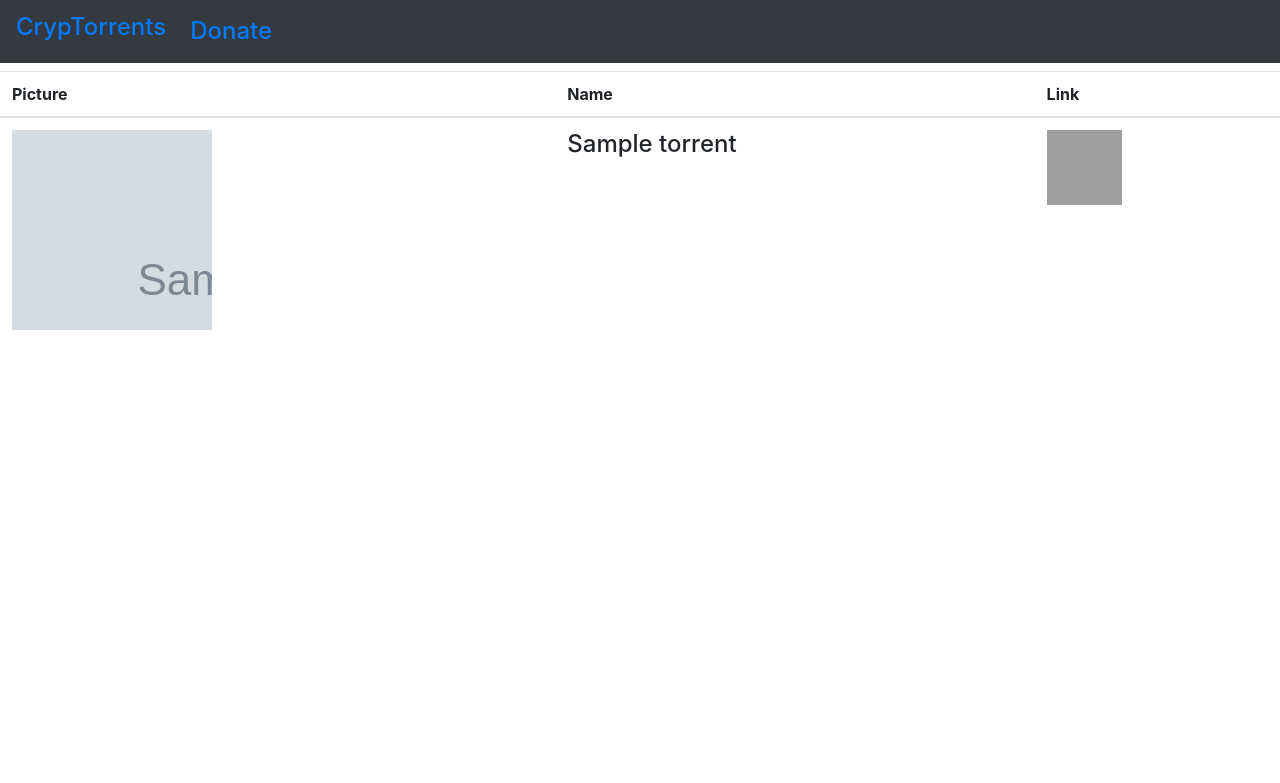
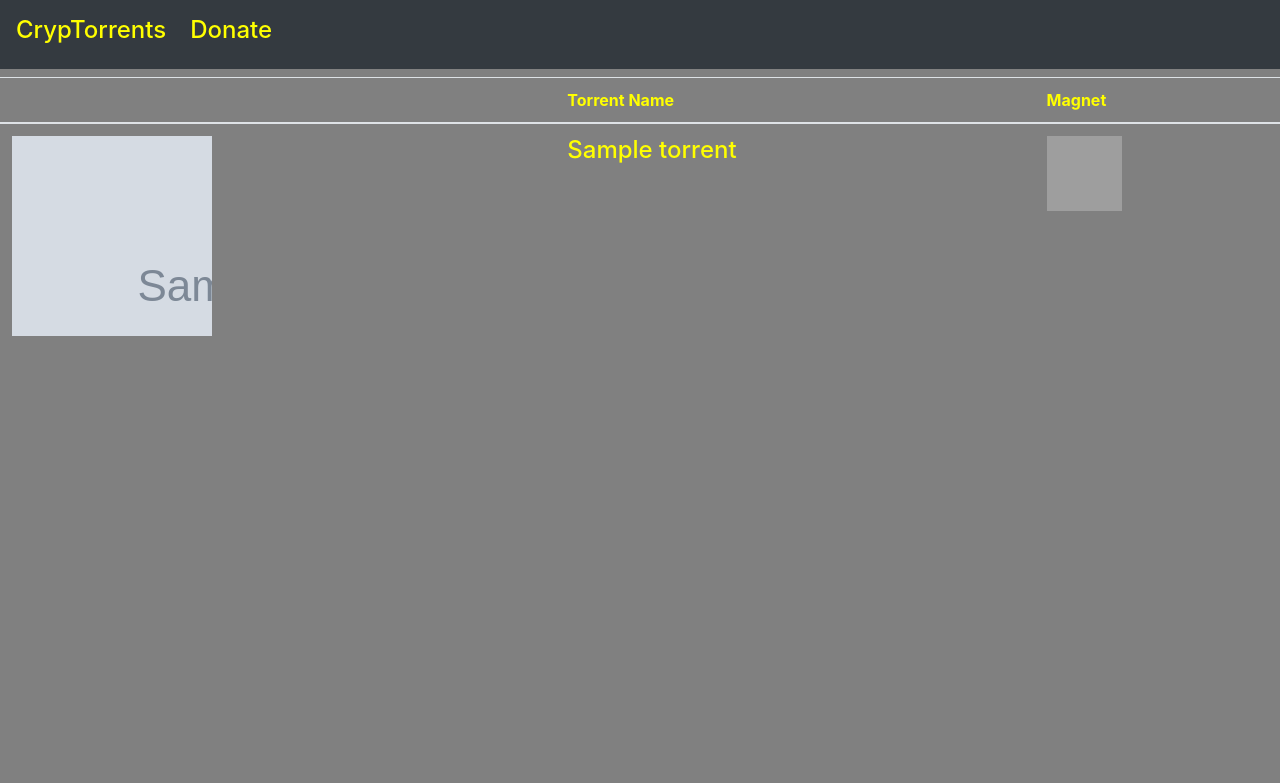
Before and after one commit to Jfmor/CrypTorrents---FastAPI, a FastAPI app: template src/templates/torrent.html in a window 1280 px wide. Shown: the top 783 px of the page. Run offline with FastAPI, Linux system fonts and the light colour scheme; the template is opened without the code that fills it: most values are stand-ins (such as "Sample title", 1, 10 or a date in 2020); grey boxes marked "Sample" are stand-in pictures; some libraries are stand-ins or nearby versions; grey boxes are pictures that could not be loaded.

Commit message:
CSS Style changes into more of a Dark Theme.

```diff
--- a/src/main.py
+++ b/src/main.py
@@ -4,6 +4,7 @@ from fastapi import FastAPI
 from starlette.templating import Jinja2Templates
 from starlette.requests import Request
 from starlette.staticfiles import StaticFiles
+from starlette import responses
 sys.path.append("./modules/database")
 from database import Database
 app = FastAPI()
@@ -29,8 +30,8 @@ async def root(request: Request):
     return templates.TemplateResponse("base.html", d)
 
 
-@app.get("/torrent/{torrent}")
-async def display_torrent(request: Request, torrent: str):
+@app.get("/torrents/{torrent}")
+async def display_torrent_page(request: Request, torrent: str):
     '''
     Retrieves a torrent based on the torrent query, with top 3 results.
 
--- a/src/static/css/style.css
+++ b/src/static/css/style.css
@@ -20,3 +20,13 @@
     position: absolute;
     top: 10%;
 }
+
+h4
+{
+    color:yellow;
+}
+
+th
+{
+    color:yellow;
+}
--- a/src/static/javascript/pirate_button_interactions.js
+++ b/src/static/javascript/pirate_button_interactions.js
@@ -8,7 +8,7 @@ function init_button(id, magnet)
 
 $(document).ready(function () {
     $("#my-btn-search").on("click", function () {
-        let query = $("#my-form-query").val();
-        window.location.href = "/torrent/" + query;
+        let url = "/torrents/" + $("#my-form-query").val();
+        document.location.href = url;
     });
 });
--- a/src/templates/base.html
+++ b/src/templates/base.html
@@ -10,7 +10,7 @@
             <script type= "text/javascript" src= "{{ url_for('static', path='javascript/pirate_button_interactions.js') }}"></script>
         </header>
 
-        <body>
+        <body style="background-color: grey;">
 
             <h4>
                 <nav class="navbar navbar-expand-lg bg-dark">
@@ -23,7 +23,7 @@
                         </button>
                         <div class="collapse navbar-collapse" id="navbarNavAltMarkup">
                             <div class="navbar-nav">
-                                <a class="nav-item nav-link active" href="#">Donate</a>
+                                <a class="nav-item nav-link active" href="#"><h4>Donate</h4></a>
                             </div>
                         </div>
                     </nav>
--- a/src/templates/torrent.html
+++ b/src/templates/torrent.html
@@ -12,8 +12,7 @@
     </header>
 
 
-    <body>
-
+    <body style="background-color: grey;">
         <h4>
             <nav class="navbar navbar-expand-lg bg-dark">
                     <a class="navbar-brand" href="/">
@@ -25,7 +24,7 @@
                     </button>
                     <div class="collapse navbar-collapse" id="navbarNavAltMarkup">
                         <div class="navbar-nav">
-                            <a class="nav-item nav-link active" href="#">Donate</a>
+                            <a class="nav-item nav-link active" href="#"><h4>Donate</h4></a>
                         </div>
                     </div>
                 </nav>
@@ -35,15 +34,15 @@
             <thead>
                 <tr>
                     <th scope="col">
-                        Picture
+
                     </th>
 
                     <th scope="col">
-                        Name
+                        Torrent Name
                     </th>
 
                     <th scope="col">
-                        Link
+                        Magnet
                     </th>
                 </tr>
             </thead>
```
